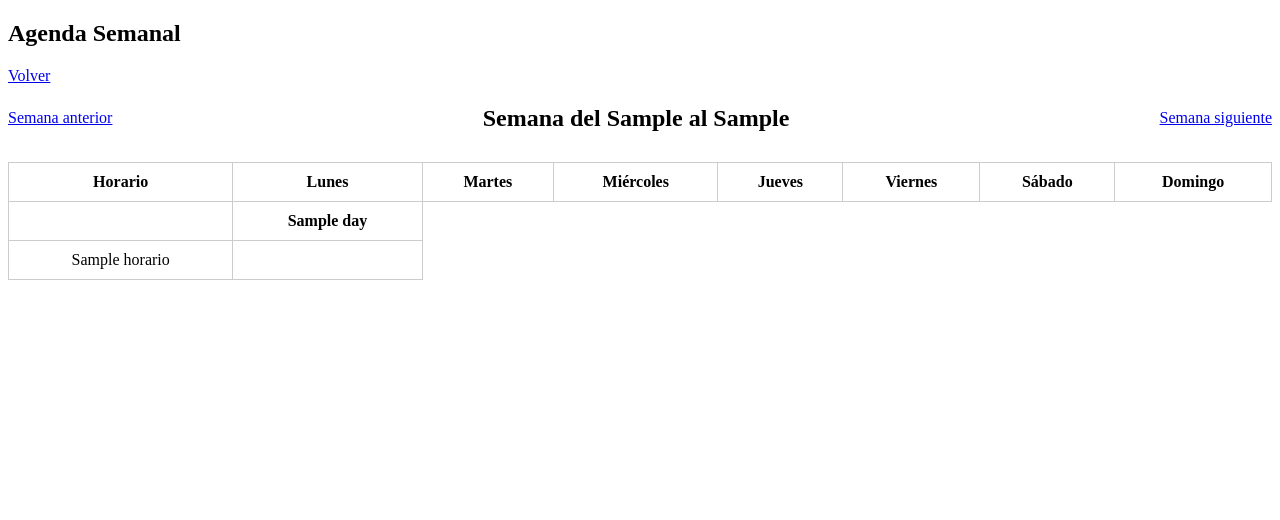
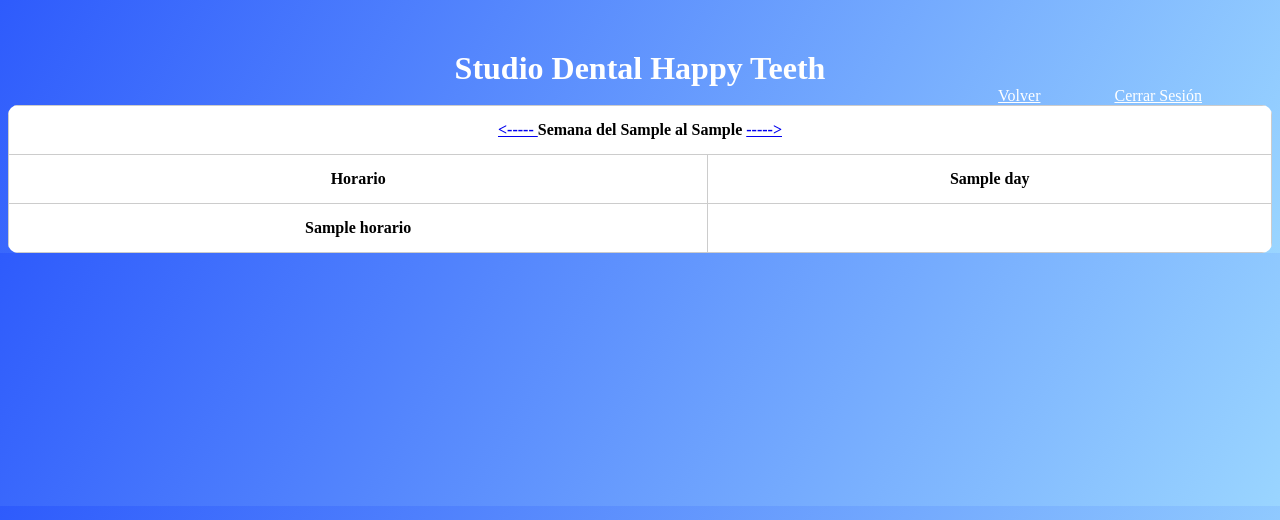
Before and after one commit to Jesus-CP/Ingenieria-de-Software, a Django app: template estudio/templates/estudio/ver_agenda.html in a window 1280 px wide. Shown: the top 520 px of the page. Run offline with Django 3.2, Linux system fonts and the light colour scheme; the template is opened without the code that fills it: most values are stand-ins (such as "Sample title", 1, 10 or a date in 2020).

Commit message:
front en agenda

```diff
--- a/core/static/css/style.css
+++ b/core/static/css/style.css
@@ -13,7 +13,6 @@ body {
     margin: auto;
     height: 100%;
 }
-
 .cl {
     display: flex;
     flex-direction: column;
--- a/estudio/templates/estudio/ver_agenda.html
+++ b/estudio/templates/estudio/ver_agenda.html
@@ -6,80 +6,95 @@
 <html>
 <head>
     <title>Calendario Semanal</title>
+    <meta charset="UTF-8">
     <style>
-        #calendar {
-  width: 100%;
+body {
+    background: linear-gradient(120deg,#2E5BFC, #9AD5FF);
+
+}
+.container {
+  text-align: right;
 }
 
-.header {
-  display: flex;
-  justify-content: space-between;
-  align-items: center;
-  margin-bottom: 10px;
+.container a,
+.container h2 {
+  display: inline-block;
+  margin-right: 70px;
 }
 
 table {
   width: 100%;
   border-collapse: collapse;
+  background-color: white;
+  border-radius: 10px;
+  overflow: hidden;
 }
 
 th,
 td {
-  padding: 10px;
+  padding: 15px;
   text-align: center;
   border: 1px solid #ccc;
 }
+td.has-info {
+  background-color: lightgreen;
+}
+.align-right {
+  float:right;
+}
+.title {
+    margin: 0 auto;
+    margin-top: 50px;
+    color: white;
+    text-align: center;
+}
 
-button {
-  background: none;
-  border: none;
-  cursor: pointer;
-}</style>
+</style>
 </head>
-<header class="mb-4">
-    <div class="row">
-      <div class="col-12 col-sm-8 mb-3">
-          <h2 class='h2 medium text-blue'>Agenda Semanal</h2>
-      </div>
-      <div class="col-12 col-sm-4 mb-3">
-          <a href="{% url 'odontologo' %}" class="button button--gray form-control">Volver</a>
-      </div>
-  </header>
+
+
 <body>
-    <div class="header">
-        <a href="{% url 'ver_agenda' offset=offset|add:'-1' %}">Semana anterior</a>
-        <h2>Semana del {{ inicio_semana }} al {{ fin_semana }}</h2>
-        <a href="{% url 'ver_agenda' offset=offset|add:'1' %}">Semana siguiente</a>
+    <header class="">
+        <div class="">
+          <div class="">
+            <h1 class="title">
+                Studio Dental Happy Teeth
+            </h1>
+          </div>
+          <div class="">
+
+          </div>
+    </header>
+    <div class="container">
+        <a href="{% url 'odontologo' %}" style="color: white;">Volver</a>
+        <a href="#" style="color: white;">Cerrar Sesión</a>
+
     </div>
-
-    <table>
+    <div>
+    <table class="align-right">
         <thead>
-            <tr>
-              <th>Horario</th>
-              <th>Lunes</th>
-              <th>Martes</th>
-              <th>Miércoles</th>
-              <th>Jueves</th>
-              <th>Viernes</th>
-              <th>Sábado</th>
-              <th>Domingo</th>
-            </tr>
+            <tr><th colspan="8">
+                <a href="{% url 'ver_agenda' offset=offset|add:'-1' %}"> <----- </a>
+                Semana del {{ inicio_semana }} al {{ fin_semana }}
+                <a href="{% url 'ver_agenda' offset=offset|add:'1' %}">-----></a>
+            </th>
+        </tr>
              <tr>
-                <th></th>
-                {% for day in date_range %}
+                <th>Horario</th>
+                {% for day in resultados %}
                     <th>{{ day }}</th>
                 {% endfor %}
             </tr>
           </thead>
-          <tbody id="calendar-body">
+          <tbody>
             {% for horario in horarios %}
                 <tr>
-                    <td>{{ horario }}</td>
+                    <td><b>{{ horario }}</b></td>
                     {% for day in date_range %}
-                        <td>
+                    <td {% for evento in eventos_semana %}{% if evento.fechaAtencion == day and evento.obtener_hora == horario %} class="has-info"{% endif %}{% endfor %}>
                             {% for evento in eventos_semana %}
                                 {% if evento.fechaAtencion == day and evento.obtener_hora == horario %}
-                                <a href="#">
+                                <a href="#" style="color: black;">
                                     {{ evento.paciente.nombre }}
                                 </a>
                                     <br>
@@ -91,9 +106,12 @@ button {
             {% endfor %}
 
     </tbody>
+
     </table>
-</body>
+</div>
+
+    </body>
+
 </html>
 
-
 {% endblock %}
```
Also changed, not shown: estudio/views.py (+8 -18 lines).
